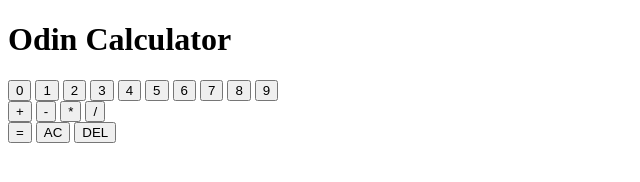
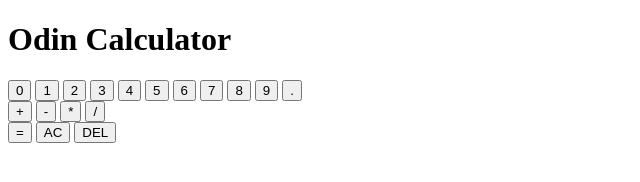
Before and after one commit to eric-j-owen/odin-calculator, a website: page index.html in a window 1280 px wide. Shown: the full height of the page, 0-640 px from the left. Drawn offline with Linux system fonts and the light colour scheme.

Commit message:
Adds a decimal button

```diff
--- a/index.html
+++ b/index.html
@@ -23,6 +23,7 @@
             <button value="7">7</button>
             <button value="8">8</button>
             <button value="9">9</button>
+            <button value=".">.</button>
         </div>
         <div class="operations">
             <button value="+">+</button>
```
